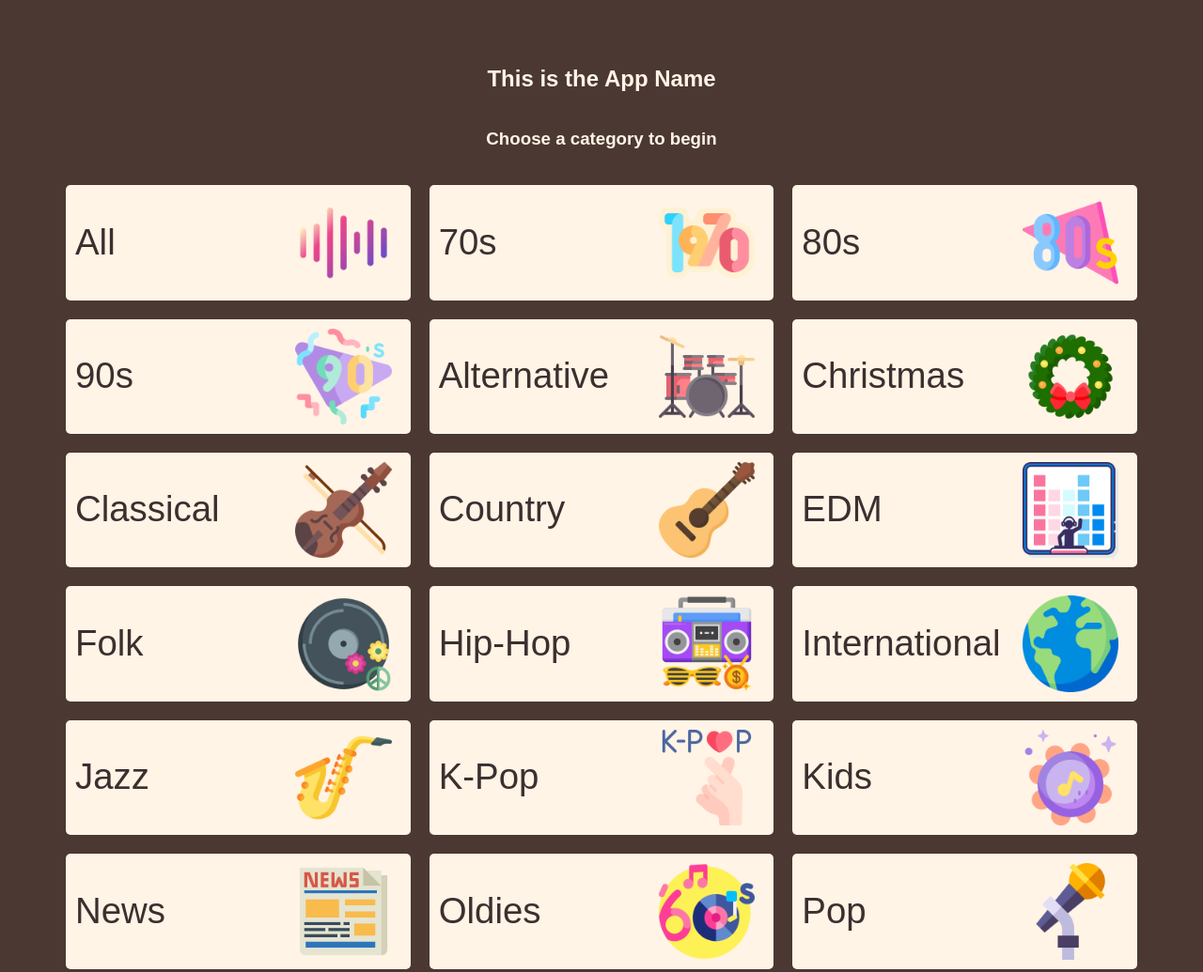
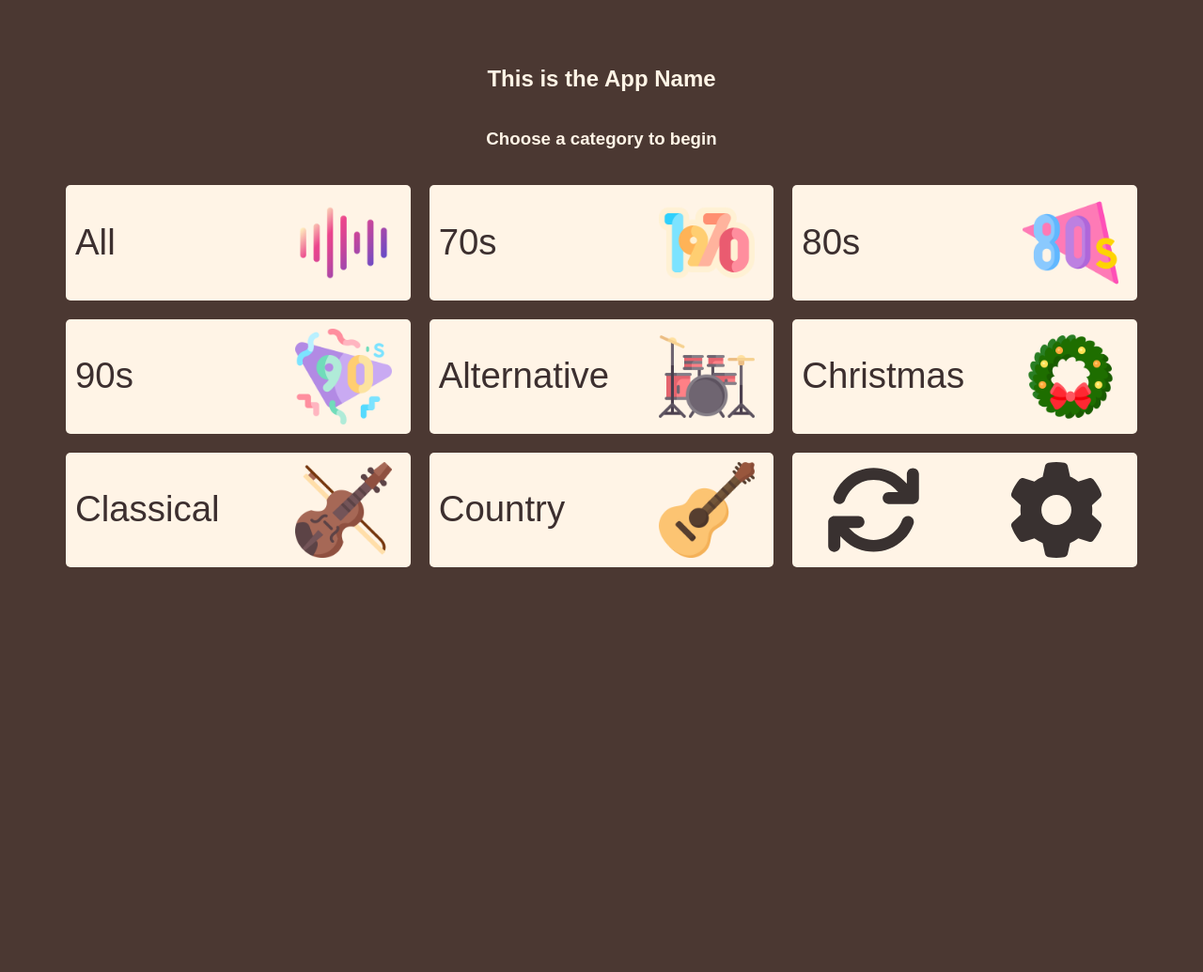
Before and after one commit to acl-24/BrewWave, a plain HTML site: page index.html in a window 1280 px wide. Shown: the top 1035 px of the page at 94% size. After the commit the page ends 800 px from the top, so only its background shows below. Drawn offline with Linux system fonts and the light colour scheme.

Commit message:
Navigate category pages with key press

```diff
--- a/app.js
+++ b/app.js
@@ -1,2 +1,42 @@
 // app.js
 // JavaScript code goes here
+var currentCategoryIndex = 0;
+var numCategoriesDisplayed = 8;
+
+document.addEventListener('DOMContentLoaded', function () {
+    categoryItems = document.querySelectorAll(".category-item");
+
+    displayCategories();
+});
+
+// Displays the next set of items ba
+function displayCategories() {
+    for (let index = 0; index < categoryItems.length; index++) {
+        var element = categoryItems[index];
+        if (currentCategoryIndex <= index && index < currentCategoryIndex + numCategoriesDisplayed) {
+            element.style.display = "block";
+        } else {
+            element.style.display = "none";
+        }
+    }
+
+    // Displays the navigation item
+    var element = document.getElementById("navigation-item");
+    element.style.display = "block";
+}
+
+document.addEventListener('keydown', function(e) {
+    const keyPressed = e.key;
+
+    // TODO: replace this once highlight is working
+    // Currently when the 'n' key is pressed the next page of categories is shown
+    if (keyPressed == "n") {
+        if (currentCategoryIndex + numCategoriesDisplayed > categoryItems.length) {
+            currentCategoryIndex = 0;
+        } else {
+            currentCategoryIndex += numCategoriesDisplayed;
+        }
+
+        displayCategories();
+    }
+})
--- a/index.html
+++ b/index.html
@@ -100,7 +100,7 @@
                 <p class="category-item-text">Talk</p>
                 <img src="Assets/podcast.png" class="category-icon" id="talk-img"/>
             </div>
-            <div class="category-item">
+            <div class="category-item" id="navigation-item">
                 <img src="Assets/arrows-rotate-solid.svg" class="navigation-icon" id="refresh-img"/>
                 <img src="Assets/gear-solid.svg" class="navigation-icon" id="settings-img"/>
             </div>
```
